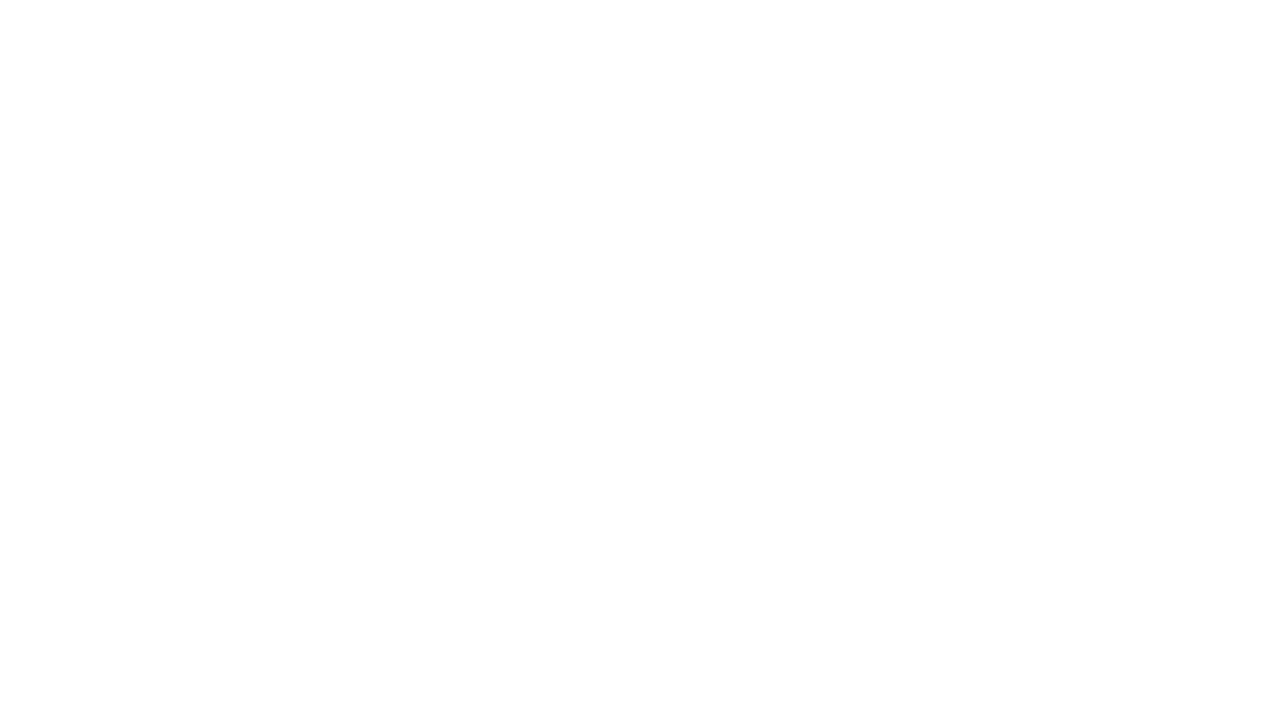
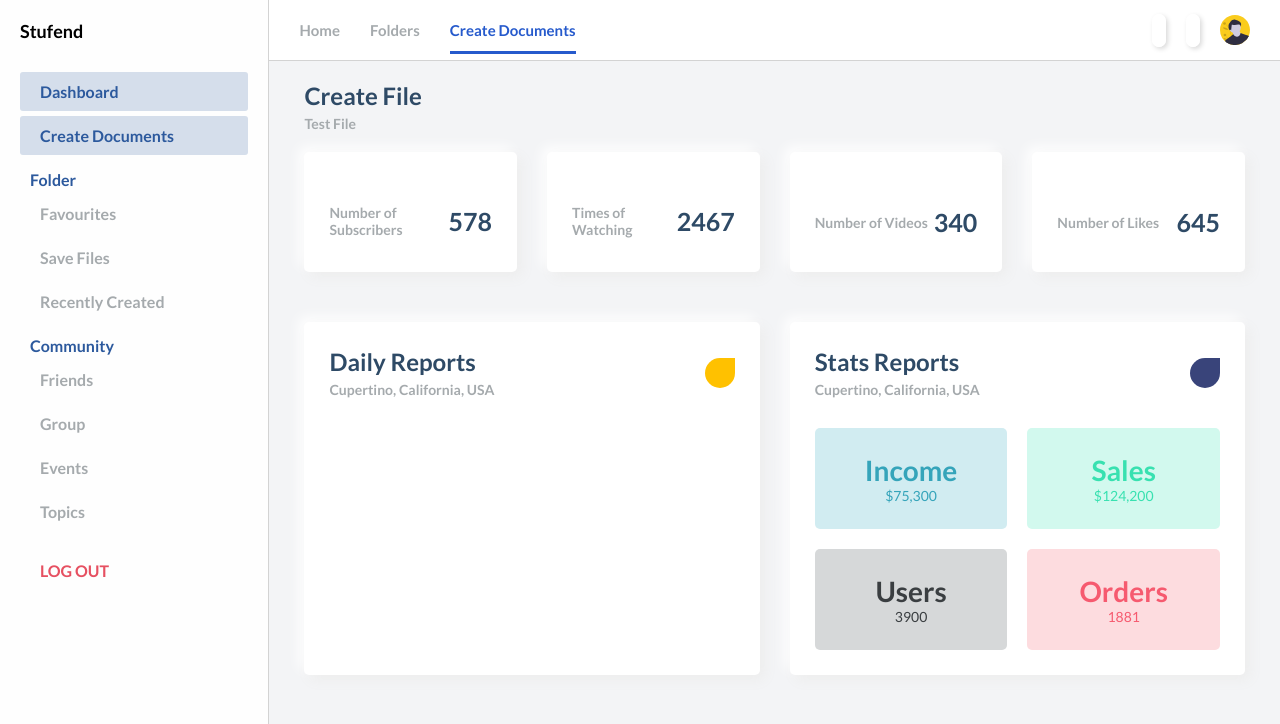
Before and after one commit to fadhilmufid/reactjs_start, a React (Create React App) app: page /Dashboard in a window 1280 px wide. Before the commit this address had no page. Shown: the top 724 px of the page. Built offline with nearby package versions, Linux system fonts and the light colour scheme; what react-editor-js would draw is missing.

Commit message:
Create Dashboard

```diff
--- a/package.json
+++ b/package.json
@@ -1,4 +1,5 @@
 {
+  "homepage": "https://fadhilmufid.github.io/reactjs_start/",
   "name": "my-app",
   "version": "0.1.0",
   "private": true,
--- a/src/App.js
+++ b/src/App.js
@@ -3,6 +3,7 @@ import { useState } from "react";
 import Main from "./components/main/Main";
 import Navbar from "./components/navbar/Navbar";
 import Sidebar from "./components/sidebar/Sidebar";
+import { BrowserRouter as Router, Routes, Route, Navigate } from "react-router-dom";
 
 const App = () => {
     const [sidebarOpen, setsidebarOpen] = useState(false);
--- /dev/null
+++ b/src/components/charts/Chart.js
@@ -0,0 +1,9 @@
+const Chart = () => {
+  return (
+    <div style={{ marginTop: "15px" }}>
+
+    </div>
+  );
+};
+
+export default Chart;
--- /dev/null
+++ b/src/components/charts/Dashboard.js
@@ -0,0 +1,92 @@
+import Chart from "./Chart"
+
+const Dashboard = () => {
+    return (
+        <><div className="main__cards">
+            <div className="card">
+                <i
+                    className="fa fa-user-o fa-2x text-lightblue"
+                    aria-hidden="true"
+                ></i>
+                <div className="card_inner">
+                    <p className="text-primary-p">Number of Subscribers</p>
+                    <span className="font-bold text-title">578</span>
+                </div>
+            </div>
+
+            <div className="card">
+                <i className="fa fa-calendar fa-2x text-red" aria-hidden="true"></i>
+                <div className="card_inner">
+                    <p className="text-primary-p">Times of Watching</p>
+                    <span className="font-bold text-title">2467</span>
+                </div>
+            </div>
+
+            <div className="card">
+                <i
+                    className="fa fa-video-camera fa-2x text-yellow"
+                    aria-hidden="true"
+                ></i>
+                <div className="card_inner">
+                    <p className="text-primary-p">Number of Videos</p>
+                    <span className="font-bold text-title">340</span>
+                </div>
+            </div>
+
+            <div className="card">
+                <i
+                    className="fa fa-thumbs-up fa-2x text-green"
+                    aria-hidden="true"
+                ></i>
+                <div className="card_inner">
+                    <p className="text-primary-p">Number of Likes</p>
+                    <span className="font-bold text-title">645</span>
+                </div>
+            </div>
+        </div><div className="charts">
+                <div className="charts__left">
+                    <div className="charts__left__title">
+                        <div>
+                            <h1>Daily Reports</h1>
+                            <p>Cupertino, California, USA</p>
+                        </div>
+                        <i className="fa fa-usd" aria-hidden="true"></i>
+                    </div>
+                    <Chart />
+                </div>
+
+                <div className="charts__right">
+                    <div className="charts__right__title">
+                        <div>
+                            <h1>Stats Reports</h1>
+                            <p>Cupertino, California, USA</p>
+                        </div>
+                        <i className="fa fa-usd" aria-hidden="true"></i>
+                    </div>
+
+                    <div className="charts__right__cards">
+                        <div className="card1">
+                            <h1>Income</h1>
+                            <p>$75,300</p>
+                        </div>
+
+                        <div className="card2">
+                            <h1>Sales</h1>
+                            <p>$124,200</p>
+                        </div>
+
+                        <div className="card3">
+                            <h1>Users</h1>
+                            <p>3900</p>
+                        </div>
+
+                        <div className="card4">
+                            <h1>Orders</h1>
+                            <p>1881</p>
+                        </div>
+                    </div>
+                </div>
+            </div></>
+     );
+};
+export default Dashboard;
--- a/src/components/main/Main.js
+++ b/src/components/main/Main.js
@@ -1,6 +1,8 @@
 import React from 'react';
 import "./Main.css";
 import Editor from "../editor/editor";
+import { BrowserRouter as Router, Routes, Route, Navigate } from "react-router-dom";
+import Dashboard from '../charts/Dashboard';
 
 const Main = () => {
   return (
@@ -20,7 +22,12 @@ const Main = () => {
 
         {/* <!-- EDITOR STARTS HERE --> */}
         <div>
-          <Editor />
+        <Router>
+            <Routes>
+                <Route path="/create-documents"  element={<Editor />} />
+                <Route path="/Dashboard"  element={<Dashboard />} />
+            </Routes>
+        </Router>
         </div>
         {/* <!-- EDITOR ENDS HERE --> */}
       </div>
--- a/src/components/sidebar/Sidebar.js
+++ b/src/components/sidebar/Sidebar.js
@@ -18,9 +18,13 @@ const Sidebar = ({ sidebarOpen, closeSidebar }) => {
       </div>
 
       <div className="sidebar__menu">
+      <div className="sidebar__link active_menu_link">
+          <i className="fa fa-home"></i>
+          <a href="/Dashboard">Dashboard</a>
+        </div>
         <div className="sidebar__link active_menu_link">
           <i className="fa fa-home"></i>
-          <a href="#">Create Documents</a>
+          <a href="/create-documents">Create Documents</a>
         </div>
 
 
--- a/src/index.js
+++ b/src/index.js
@@ -3,13 +3,6 @@ import ReactDom from 'react-dom';
 import "./index.css";
 import App from './App';
 
-import { BrowserRouter as Router, Routes, Route } from "react-router-dom";
 
-ReactDom.render(
-    <Router>
-        <Routes>
-            <Route path="/create-documents"  element={<App />} />
-        </Routes>
-    </Router>
-, document.getElementById('root')
+ReactDom.render(<App />, document.getElementById('root')
 );
```
